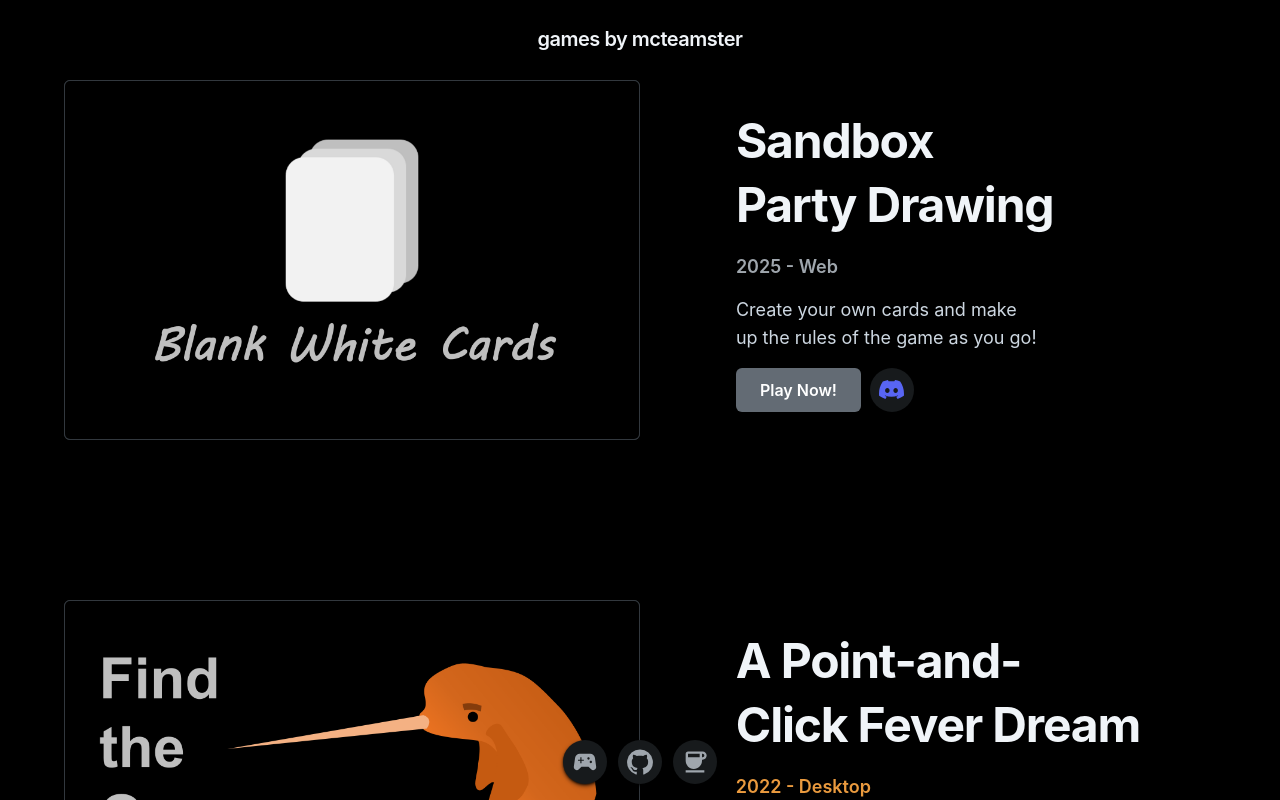
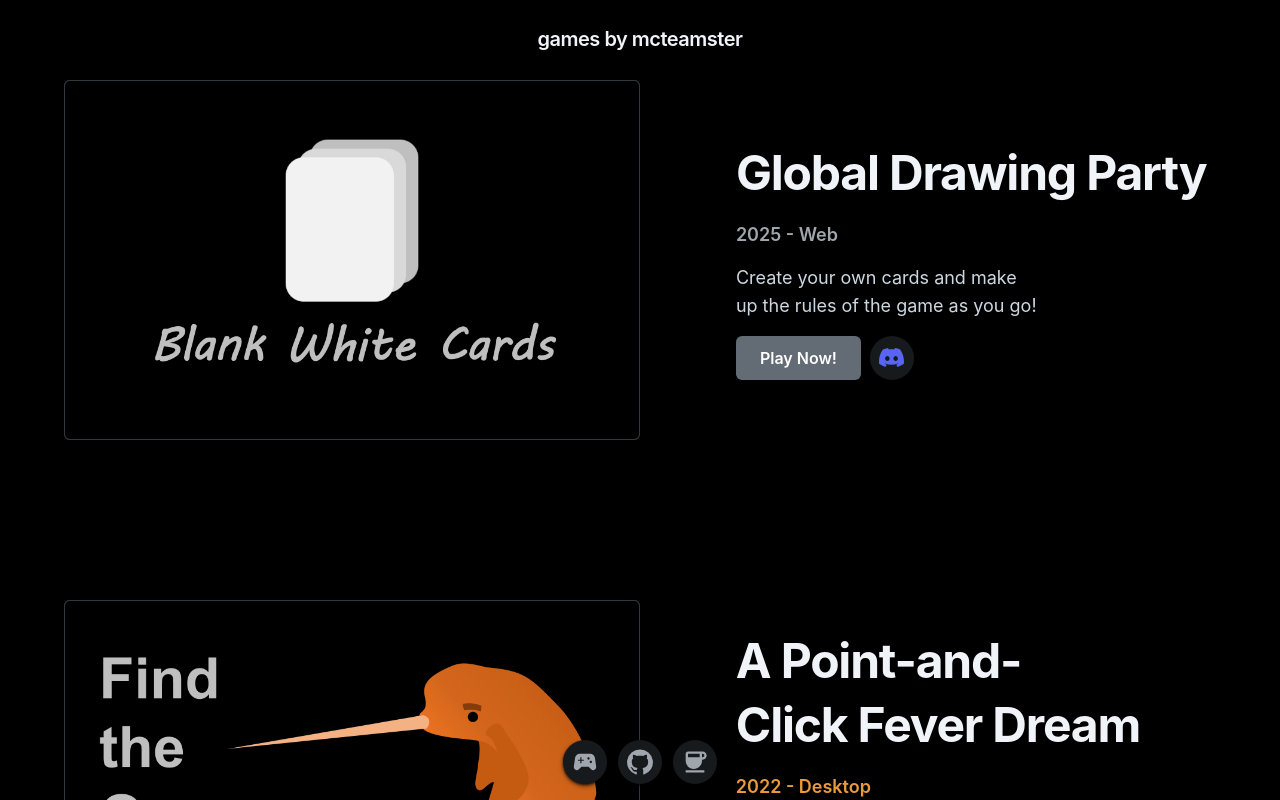
Before and after one commit to mcteamster/mcteamster, a React (Vite) app: page / in a window 1280 px wide. Built offline with nearby package versions, Linux system fonts and the light colour scheme.

Commit message:
docs: update categorisation

```diff
--- a/src/blocks/GameBlank.tsx
+++ b/src/blocks/GameBlank.tsx
@@ -25,7 +25,7 @@ export default function GameBlank() {
         fontWeight="xl"
         fontSize="clamp(1.875rem, 1.3636rem + 2.1818vw, 3rem)"
       >
-        Sandbox Party Drawing
+        Global Drawing Party
       </Typography>
       <Typography color="neutral" fontSize="lg" fontWeight="lg">
         2025 - Web
```
Also changed, not shown: 1 other file (tests, documents, lock files or other folders).
